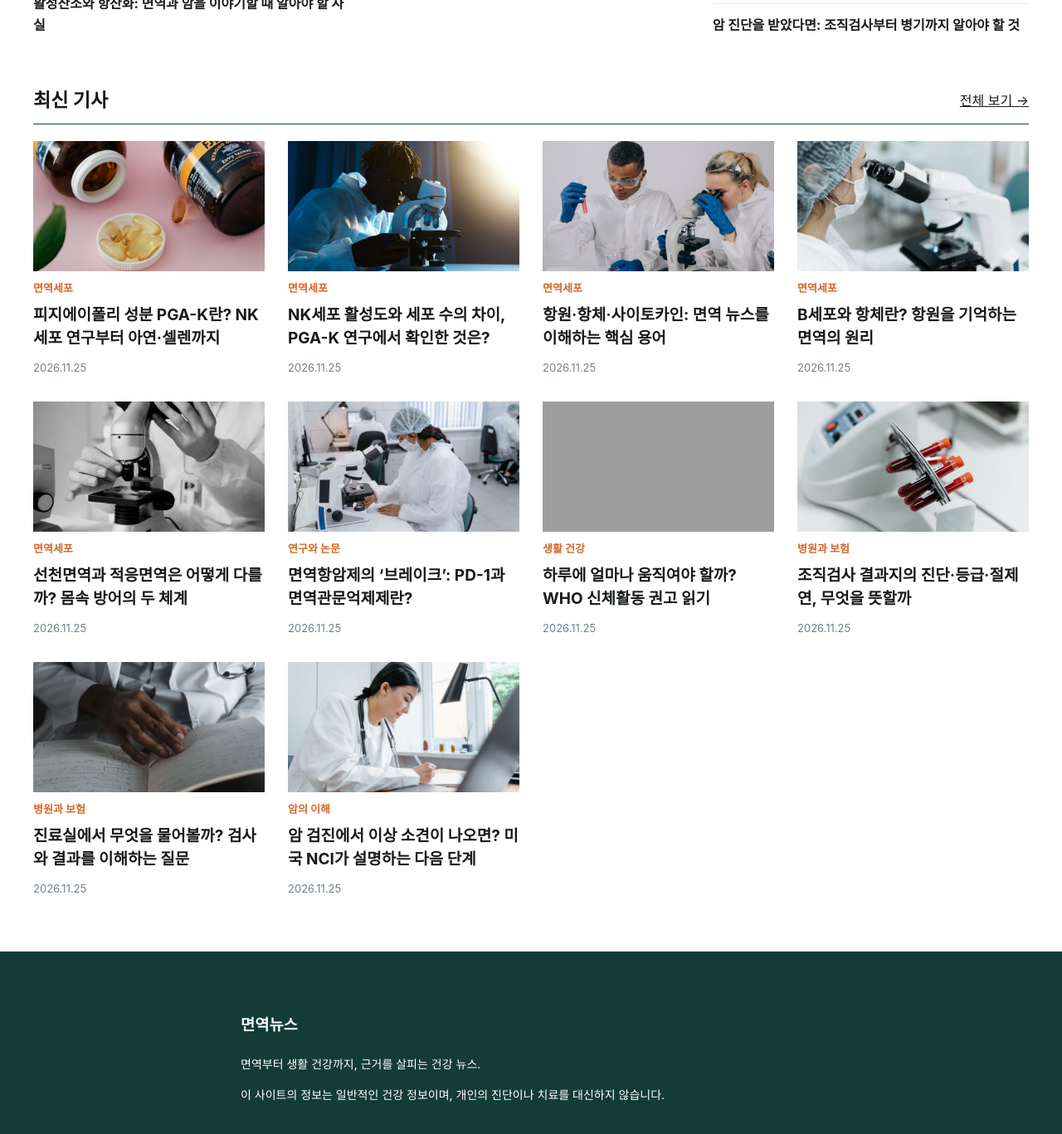
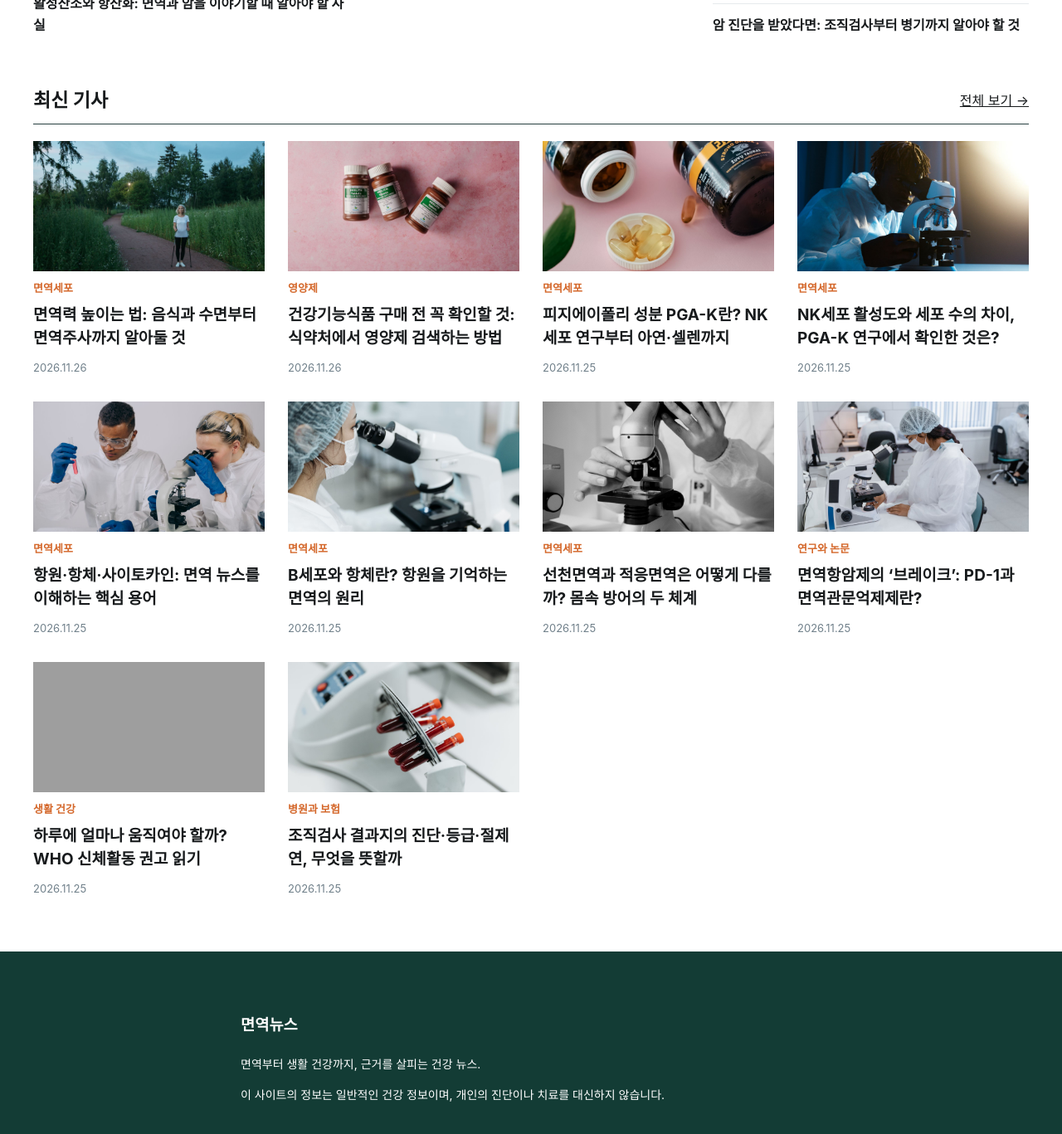
Before and after one commit to ProImmuneSystem/Immune-System, a Jekyll site: the page built from index.html, in a window 1280 px wide and 1400 px high, scrolled down 2390 px. Shown: the top 1367 px of the window at 83% size. Built offline with Jekyll 4.4.1, drawn with Linux system fonts in a browser that asks for light colours; some web fonts are replaced; grey boxes are pictures that could not be loaded.

Commit message:
sync: WordPress posts (2026-11-26 09:31 UTC)

```diff
--- a/_data/categories.json
+++ b/_data/categories.json
@@ -24,6 +24,10 @@
     "name": "연구와 논문"
   },
   {
+    "slug": "supplements",
+    "name": "영양제"
+  },
+  {
     "slug": "understanding-cancer",
     "name": "암의 이해"
   },
@@ -48,6 +52,10 @@
     "name": "연구와 논문"
   },
   {
+    "slug": "영양제",
+    "name": "영양제"
+  },
+  {
     "slug": "음식과-영양",
     "name": "음식과 영양"
   },
--- /dev/null
+++ b/_posts/2026-11-26-immune-health-habits-injections-guide.html
@@ -0,0 +1,95 @@
+---
+layout: "post"
+title: "면역력 높이는 법: 음식과 수면부터 면역주사까지 알아둘 것"
+date: "2026-11-26T16:53:02+09:00"
+last_modified_at: "2026-11-26T16:53:02+09:00"
+slug: "immune-health-habits-injections-guide"
+categories: []
+wp_categories: [{"name": "면역세포", "slug": "immune-cells", "wp_slug": "면역세포"}, {"name": "생활 건강", "slug": "everyday-health", "wp_slug": "생활과-여성-건강"}]
+tags: []
+excerpt: "면역 건강에 도움이 되는 생활 습관과 예방접종·면역주사를 구분해 살펴본다."
+image: "/assets/images/82f436f0da15fa2f2e.jpeg"
+wp_id: 532
+permalink: "/2026/11/26/immune-health-habits-injections-guide/"
+---
+{% raw %}
+<p class="wp-block-paragraph">쉽게 피곤하고 감기에 자주 걸리는 것 같으면 ‘면역력을 어떻게 높여야 할까’부터 떠올리기 쉽다. 식사와 수면을 바꾸는 방법부터 영양제, 이른바 면역주사까지 선택지는 다양하다. 중요한 것은 내 상태를 살피고, 이름이 비슷한 방법도 목적과 근거를 나눠 이해하는 것이다.</p>
+
+
+
+<figure class="wp-block-image size-large"><img data-attachment-id="257" data-orig-size="1400,933" data-comments-opened="1" data-image-meta="{&quot;orientation&quot;:&quot;1&quot;}" data-image-title="공원에서 걷기 운동하는 모습" data-image-description="&lt;p&gt;Pexels 제공 사진, 참고 페이지 https://www.pexels.com/photo/8795584/&lt;/p&gt;
+" data-image-caption="" loading="lazy" width="1400" height="933" src="{% endraw %}{{ site.baseurl }}{% raw %}/assets/images/82f436f0da15fa2f2e.jpeg" alt="공원에서 걷는 모습" class="wp-image-257" /><figcaption class="wp-element-caption">일상에서 꾸준히 실천할 수 있는 활동부터 시작해 보자. 사진: Pexels.</figcaption></figure>
+
+
+
+<h2 class="wp-block-heading">면역력은 하나의 숫자로 설명하기 어렵다</h2>
+
+
+
+<p class="wp-block-paragraph">면역은 피부와 점막, 여러 면역세포와 기관이 함께 작동하는 방어 체계다. NK세포와 T세포 등은 각각 다른 방식으로 역할을 맡는다. 피로가 계속된다고 해서 특정 면역세포만 문제라고 단정할 수는 없으며, 수면 부족이나 빈혈, 감염, 약물 등 다양한 원인을 살펴볼 필요가 있다.</p>
+
+
+
+<p class="wp-block-paragraph">서울아산병원은 흉선을 T림프구가 성숙하는 데 관여하는 면역기관으로 설명한다. 면역 체계를 하나의 세포나 검사 수치만으로 이해하기보다 몸 전체의 생활과 건강 상태를 함께 보는 이유다.</p>
+
+
+
+<h2 class="wp-block-heading">식사는 단백질과 다양한 식품을 골고루</h2>
+
+
+
+<p class="wp-block-paragraph">미국 질병통제예방센터(CDC)는 단백질 식품, 채소와 과일, 통곡물 등 다양한 식품을 균형 있게 먹고 신체활동을 유지하는 생활을 안내한다. 매끼 특별한 식품을 찾기보다 평소 식탁에 달걀·생선·두부·콩류 같은 단백질과 여러 색의 채소를 조금씩 더하는 것부터 시작할 수 있다.</p>
+
+
+
+<p class="wp-block-paragraph">식사량이 줄었거나 특정 성분을 보충하려 한다면 섭취 목적과 기존 제품의 중복 성분을 확인하자. 영양제를 선택할 때는 제품에 표시된 기능성과 하루 섭취량을 보고, <a href="https://www.foodsafetykorea.go.kr/portal/healthyfoodlife/searchHomeHF.do">식약처 식품안전나라</a>에서 제품 정보를 확인할 수 있다.</p>
+
+
+
+<h2 class="wp-block-heading">수면과 움직임은 지속할 수 있게</h2>
+
+
+
+<p class="wp-block-paragraph">CDC는 성인 18~60세에게 하루 7시간 이상의 수면을 권장한다. 잠드는 시각과 일어나는 시각을 일정하게 하고, 잠들기 전 전자기기 사용과 카페인 섭취를 조절하는 습관이 도움이 될 수 있다. 잠을 충분히 자도 피로가 길게 이어지면 원인을 확인해 보는 것이 좋다.</p>
+
+
+
+<p class="wp-block-paragraph">활동은 처음부터 격렬할 필요가 없다. 평소보다 조금 더 걷거나 자기 체력에 맞는 운동을 정해 꾸준히 실천하자. 기저질환이 있거나 치료 중이라면 자신의 상태에 맞는 활동 수준을 진료팀에 확인한다.</p>
+
+
+
+<h2 class="wp-block-heading">면역주사, 무엇을 말하는지부터 물어보기</h2>
+
+
+
+<p class="wp-block-paragraph">‘면역주사’는 하나의 표준화된 치료 이름이 아니다. 의료기관에서 이 표현을 들었다면 정확한 약제명과 성분, 허가된 사용 목적이 무엇인지 먼저 확인하자. 예방접종, 알레르기 면역치료, 영양 성분 주사, 암 치료에 사용하는 면역 관련 약제는 목적과 적용 대상이 서로 다르다.</p>
+
+
+
+<p class="wp-block-paragraph">예방접종은 특정 감염병에 대한 방어를 준비하는 방법이다. 서울아산병원이 설명하는 알레르기 면역요법은 확인된 알레르기 원인물질에 대한 반응을 줄이기 위한 치료다. 각각의 대상과 투여 방법이 다른 만큼, 같은 ‘면역’이라는 단어만 보고 효과를 동일하게 해석하지 않는 것이 중요하다.</p>
+
+
+
+<figure class="wp-block-image size-large"><img data-attachment-id="259" data-orig-size="1400,2100" data-comments-opened="1" data-image-meta="{&quot;orientation&quot;:&quot;1&quot;}" data-image-title="의료 기록을 살펴보는 모습" data-image-description="&lt;p&gt;Pexels 제공 사진, 참고 페이지 https://www.pexels.com/photo/5452213/&lt;/p&gt;
+" data-image-caption="" loading="lazy" width="1400" height="2100" src="{% endraw %}{{ site.baseurl }}{% raw %}/assets/images/5aa5c5f2cc5bbbbad2.jpeg" alt="의료 기록을 살펴보는 모습" class="wp-image-259" /><figcaption class="wp-element-caption">주사의 성분과 목적, 예상 비용은 진료 전에 물어볼 수 있다. 사진: Pexels.</figcaption></figure>
+
+
+
+<h2 class="wp-block-heading">진료실에서 확인할 질문</h2>
+
+
+
+<p class="wp-block-paragraph">어떤 성분 또는 약제인지, 내 상태에서 무엇을 기대하는지, 투여 횟수와 간격은 어떻게 되는지 물어보자. 예상되는 부작용이나 주의사항, 비급여 여부와 총비용, 복용 중인 약과의 관련성도 함께 확인하면 선택에 도움이 된다. 병원별 진료 범위와 비용은 달라질 수 있다.</p>
+
+
+
+<h2 class="wp-block-heading">병원 정보와 자료를 찾는 방법</h2>
+
+
+
+<p class="wp-block-paragraph">가까운 진료기관은 <a href="https://www.hira.or.kr/ra/hosp/getHealthMap.do?pgmid=HIRAA030002010000">건강보험심사평가원 병원·약국 찾기</a>에서 지역과 진료과를 선택해 살펴볼 수 있다. 진료과가 정해졌다면 병원 공식 홈페이지의 ‘진료과·의료진’ 메뉴에서 진료 분야와 예약 일정을 다시 확인하자.</p>
+
+
+
+<p class="wp-block-paragraph">참고 자료: <a href="https://www.cdc.gov/respiratory-viruses/immune-health/index.html">미국 CDC 면역 건강 안내</a> · <a href="https://www.cdc.gov/sleep/about/">CDC 연령별 수면 권장시간</a> · <a href="https://www.amc.seoul.kr/asan/depts/child/K/bbsDetail.do?contentId=260029&amp;menuId=5285">서울아산병원 알레르기 면역요법 안내</a> · <a href="https://www.amc.seoul.kr/asan/mobile/healthinfo/body/bodyDetail.do?bodyId=272&amp;partId=B000020">서울아산병원 흉선 정보</a>.</p>
+{% endraw %}
--- /dev/null
+++ b/_posts/2026-11-26-supplements-mfds-buyers-guide.html
@@ -0,0 +1,87 @@
+---
+layout: "post"
+title: "건강기능식품 구매 전 꼭 확인할 것: 식약처에서 영양제 검색하는 방법"
+date: "2026-11-26T16:52:45+09:00"
+last_modified_at: "2026-11-26T16:52:45+09:00"
+slug: "supplements-mfds-buyers-guide"
+categories: []
+wp_categories: [{"name": "영양제", "slug": "supplements", "wp_slug": "영양제"}, {"name": "음식과 영양", "slug": "food-nutrition", "wp_slug": "음식과-영양"}]
+tags: []
+excerpt: "건강기능식품 표시부터 식약처 제품 검색, 기능성과 섭취량까지 구매 전 확인할 내용을 정리했다."
+image: "/assets/images/7755591a5dfd850518.jpg"
+wp_id: 531
+permalink: "/2026/11/26/supplements-mfds-buyers-guide/"
+---
+{% raw %}
+<p class="wp-block-paragraph">건강을 챙기기 위해 영양제를 고르다 보면 비슷한 이름의 제품이 쏟아진다. 누구는 꼭 먹어야 한다고 하고, 어떤 제품은 수십 가지 원료를 내세운다. 이때 광고 문구보다 먼저 확인할 것은 포장에 적힌 제품의 종류와 기능성이다. 식품의약품안전처의 식품안전나라를 이용하면 제품명으로 신고 정보를 직접 찾아볼 수 있다.</p>
+
+
+
+<figure class="wp-block-image size-large"><img data-attachment-id="448" data-orig-size="1400,933" data-comments-opened="1" data-image-meta="{&quot;orientation&quot;:&quot;1&quot;}" data-image-title="영양제 용기와 캡슐" data-image-description="" data-image-caption="&lt;p&gt;사진: Pexels. https://www.pexels.com/photo/17604755/&lt;/p&gt;
+" loading="lazy" width="1400" height="933" src="{% endraw %}{{ site.baseurl }}{% raw %}/assets/images/7755591a5dfd850518.jpg" alt="영양제 용기와 캡슐" class="wp-image-448" /><figcaption class="wp-element-caption">영양제를 살펴볼 때는 포장에 적힌 정보를 함께 확인하는 것이 좋다. 사진: Pexels.</figcaption></figure>
+
+
+
+<h2 class="wp-block-heading">‘건강기능식품’ 표시부터 확인하기</h2>
+
+
+
+<p class="wp-block-paragraph">일상에서 영양제라고 부르는 제품이 모두 건강기능식품은 아니다. 국내 건강기능식품은 인체에 유용한 기능성을 가진 원료나 성분을 사용해 만든 식품으로, 포장에 ‘건강기능식품’ 문구와 도안이 표시된다. 일반식품과 의약품도 각각 목적이 다르므로 제품명을 검색하기 전에 제품 유형부터 살펴보자.</p>
+
+
+
+<p class="wp-block-paragraph">건강기능식품 마크가 있다는 사실만으로 모든 제품의 기능이 같다는 뜻은 아니다. 어떤 원료를 얼마나 넣었고 어떤 기능성으로 표시했는지 제품별로 확인해야 한다. GMP 표시는 제조·품질관리 기준과 관련된 표시이므로, 특정 제품의 효과를 보증하는 문구로 읽지 않는 것이 좋다.</p>
+
+
+
+<h2 class="wp-block-heading">식품안전나라에서 제품명을 검색하는 순서</h2>
+
+
+
+<p class="wp-block-paragraph">① <a href="https://www.foodsafetykorea.go.kr/portal/healthyfoodlife/searchHomeHF.do">식약처 식품안전나라 건강기능식품 검색</a>에 접속한다. ② 포장에 적힌 정확한 제품명 또는 제조업체명을 입력한다. ③ 검색 결과에서 제품명과 업체명, 신고 정보를 포장과 대조한다. ④ 원재료, 기능성 내용, 섭취량과 섭취 시 주의사항을 살펴본다.</p>
+
+
+
+<p class="wp-block-paragraph">검색되지 않는다면 띄어쓰기와 제품명을 다시 확인하고 판매자에게 정확한 품목 정보를 요청해 보자. 검색 결과에 수출용 품목도 포함될 수 있으므로 제품의 판매 형태와 표시사항을 함께 살펴보는 것이 좋다. 식품안전나라 초기 화면에서 ‘식품·안전 → 건강기능식품 → 건강기능식품 검색’으로 찾아갈 수도 있다.</p>
+
+
+
+<h2 class="wp-block-heading">기능성 문구는 성분별로 확인</h2>
+
+
+
+<p class="wp-block-paragraph">‘면역’, ‘항산화’, ‘장 건강’처럼 비슷한 단어가 적혀 있어도 원료에 따라 인정된 기능성 내용은 다를 수 있다. 예를 들어 질병관리청 건강기능식품 안내에는 면역기능 증진에 도움을 줄 수 있는 기능성이 소개돼 있다. 구매하려는 제품 포장에 실제로 적힌 기능성 내용과 하루 섭취 기준을 확인하는 것이 출발점이다.</p>
+
+
+
+<p class="wp-block-paragraph">‘식약처 인증’이라는 표현만 보거나 논문 제목만 보고 결정하기보다, 해당 제품의 기능성 원료와 섭취량을 함께 살펴보자. 연구 내용은 대상자와 기간, 사용한 원료가 무엇인지까지 확인하면 더 잘 이해할 수 있다.</p>
+
+
+
+<figure class="wp-block-image size-large"><img data-attachment-id="450" data-orig-size="1400,933" data-comments-opened="1" data-image-meta="{&quot;orientation&quot;:&quot;1&quot;}" data-image-title="식탁에 놓인 채소" data-image-description="" data-image-caption="&lt;p&gt;사진: Pexels. https://www.pexels.com/photo/6823594/&lt;/p&gt;
+" loading="lazy" width="1400" height="933" src="{% endraw %}{{ site.baseurl }}{% raw %}/assets/images/99f8ce97902ce92e7a.jpg" alt="식탁에 놓인 채소" class="wp-image-450" /><figcaption class="wp-element-caption">다양한 식품을 골고루 먹는 식사도 함께 살펴보자. 사진: Pexels.</figcaption></figure>
+
+
+
+<h2 class="wp-block-heading">하루 섭취량과 중복 성분을 체크</h2>
+
+
+
+<p class="wp-block-paragraph">제품 뒷면에서 1일 섭취량, 섭취 방법, 영양·기능정보를 차례로 읽어보자. 이미 먹는 종합비타민이나 다른 영양제가 있다면 아연·셀레늄·비타민 등이 중복되는지도 비교한다. 함량이 많다고 무조건 더 좋은 것은 아니며, 식사에서 섭취하는 양과 개인의 건강 상태도 함께 고려해야 한다.</p>
+
+
+
+<p class="wp-block-paragraph">특정 원료에 알레르기가 있거나 약을 복용하고 있다면 표시된 주의사항을 확인하고 필요한 경우 약사나 의료진에게 문의하자. 보관법과 소비기한, 개봉 후 관리도 구매할 때 확인해 둘 항목이다.</p>
+
+
+
+<h2 class="wp-block-heading">온라인 구매라면 판매처와 상세페이지도 살펴보자</h2>
+
+
+
+<p class="wp-block-paragraph">제품 사진 속 마크만 보지 말고 실제 판매 제품의 표시사항, 제조·판매업체, 소비기한을 확인한다. 개인 경험담은 참고하되 누구에게나 같은 결과가 나타난다고 판단할 수 없다. 질병의 예방이나 치료를 단정하는 문구는 건강기능식품의 표시 범위와 구분해서 살펴보는 것이 좋다.</p>
+
+
+
+<p class="wp-block-paragraph">식약처의 <a href="https://www.foodsafetykorea.go.kr/portal/board/boardDetail.do?bbs_no=bbs464&amp;menu_grp=MENU_NEW01&amp;menu_no=3811&amp;ntctxt_no=1070219">건강기능식품 정보와 구매 전 확인사항</a>, <a href="https://health.kdca.go.kr/healthinfo/biz/health/gnrlzHealthInfo/gnrlzHealthInfo/gnrlzHealthInfoView.do?cntnts_sn=6548">질병관리청 국가건강정보포털 안내</a>에서도 기준을 확인할 수 있다.</p>
+{% endraw %}
```
Also changed, not shown: _data/sync_state.json (+8 -0 lines), category/supplements/index.html (added, +9 -0 lines), category/영양제/index.html (added, +9 -0 lines).
